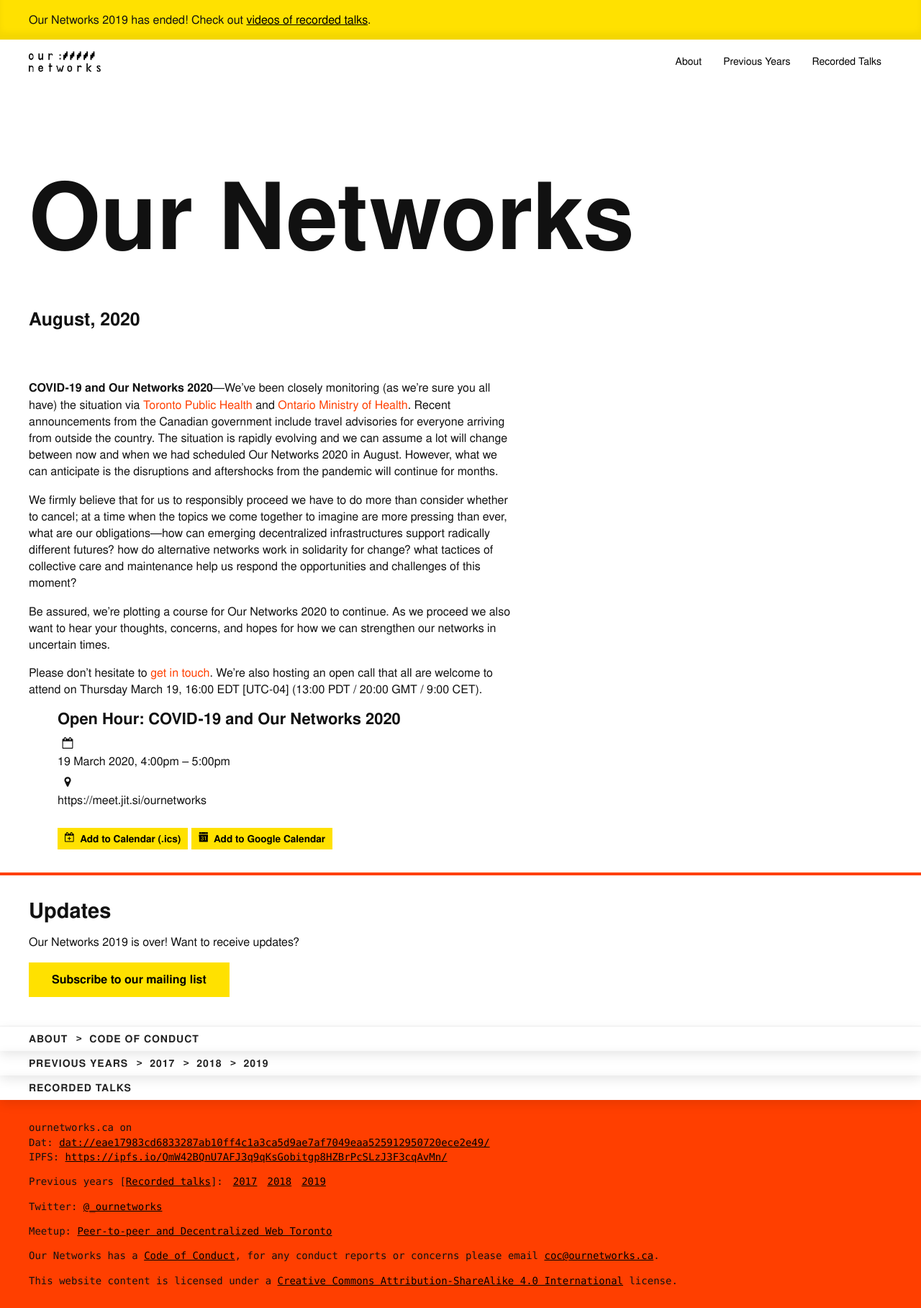
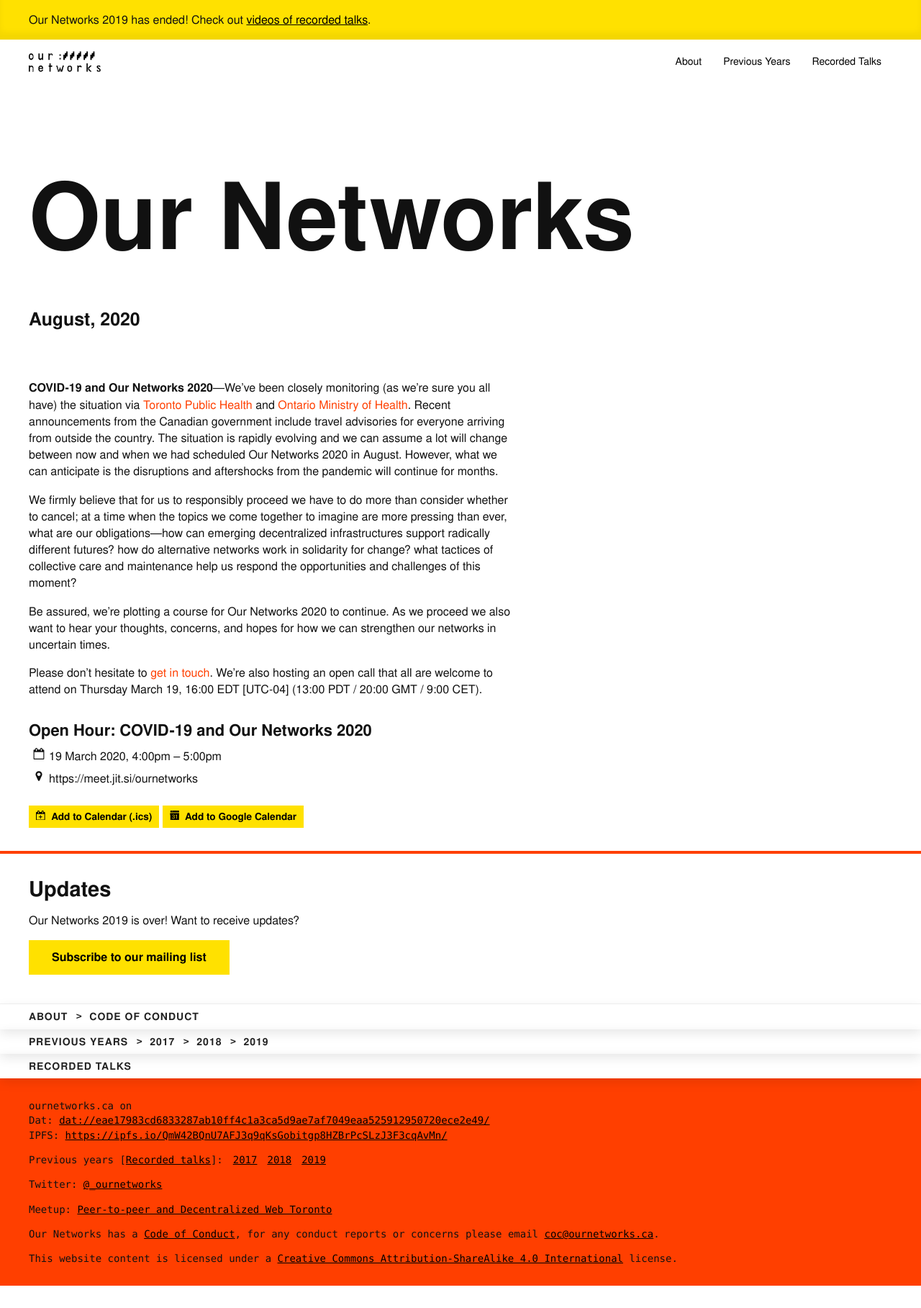
Before and after one commit to ournetworks/ournetworks.ca, a Jekyll site: the page built from index.md, in a window 1280 px wide. Shown: the whole page at 72% size. Built offline with Jekyll 4.4.1, drawn with Linux system fonts in a browser that asks for light colours; after the commit the page ends 1786 px from its top, so only the background shows below that.

Commit message:
spacing fix

```diff
--- a/_includes/event.html
+++ b/_includes/event.html
@@ -1,10 +1,10 @@
   <header>
     <h4 class="event-title heading">{% if include.event.url %}<a href="{% if include.event.redirect_to %}{{ include.event.redirect_to }}{% else %}{{ include.event.url }}{% endif %}">{% endif %}{{ include.event.title }}{% if include.event.url %}</a>{% endif %}</h4>
     <div class="event-time-location">
-      <div class="event-meta">
+      <div class="event-meta flex">
         {% include icons/calendar-o.svg %}
         <p class="event-meta-item">{{ include.event.date | date: "%-d %B %Y" }}, {% if include.event-type == "upcoming" %}<strong>{% endif %}{{ include.event.startTime | date:"%-I:%M%P" }} – {{include.event.endTime | date:"%-I:%M%P"}}{% if include.event-type == "upcoming" %}</strong>{% endif %}</p></div>
-      <div class="event-meta">
+      <div class="event-meta flex">
         {% include icons/map-marker.svg %}
         <p class="event-meta-item">{% if include.event.locationLink %}<a href="{{ include.event.locationLink }}">{% endif %}{{ include.event.location }}{% if include.event.locationLink %}</a>{% endif %}</p></div>
     </div>
--- a/index.md
+++ b/index.md
@@ -16,7 +16,7 @@
 
 <!-- Call section -->
 <section class="sections">
-  <div class="container">
+  <div class="container m-0 mt-2">
     <div class="row events-grid">
       {% for call in site.data.events %}
       <div class="six columns event">
```
